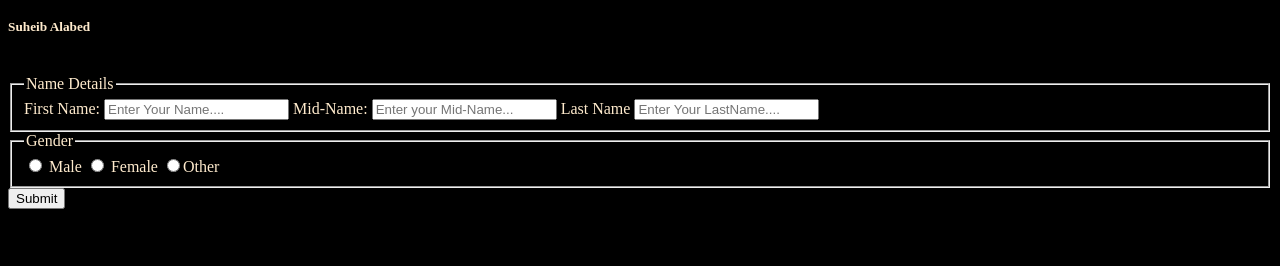
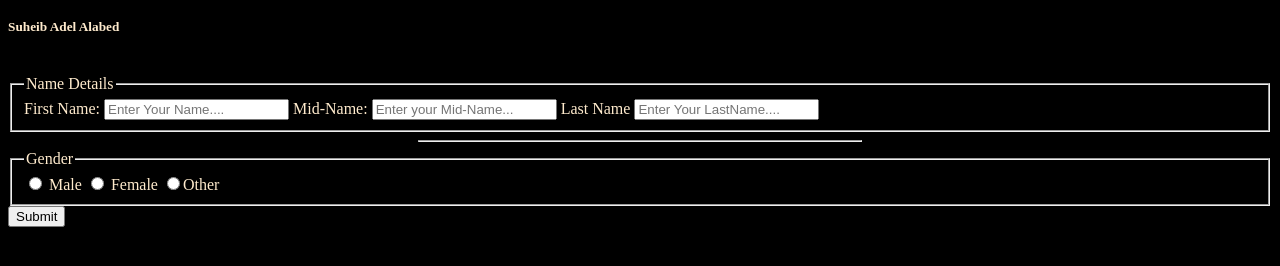
Before and after one commit to SuhibAlabed/Sign-In-Page, a plain HTML site: page index.html in a window 1280 px wide. Shown: the part 48-314 px from the top of the page. Drawn offline with Linux system fonts and the light colour scheme.

Commit message:
add under line between Name Details and Gender.

```diff
--- a/index.html
+++ b/index.html
@@ -12,7 +12,7 @@
 
 <body>
     <h1>JustTwo Production</h1>
-    <h5>Suheib Alabed</h5><br>
+    <h5>Suheib Adel Alabed</h5><br>
     <form method="POST" action="index.html">
     <fieldset>
         <legend>Name Details</legend>
@@ -20,6 +20,7 @@
         <label>Mid-Name: <input type="text" id="surname" placeholder="Enter your Mid-Name..."/></label>
         <label>Last Name <input type="text" id ="name" placeholder="Enter Your LastName...." /></label>
     </fieldset>
+    <hr width="35%">
     <fieldset>
         <legend>Gender</legend>
         <label><input type="radio" id ="name"  /> Male</label>
```
